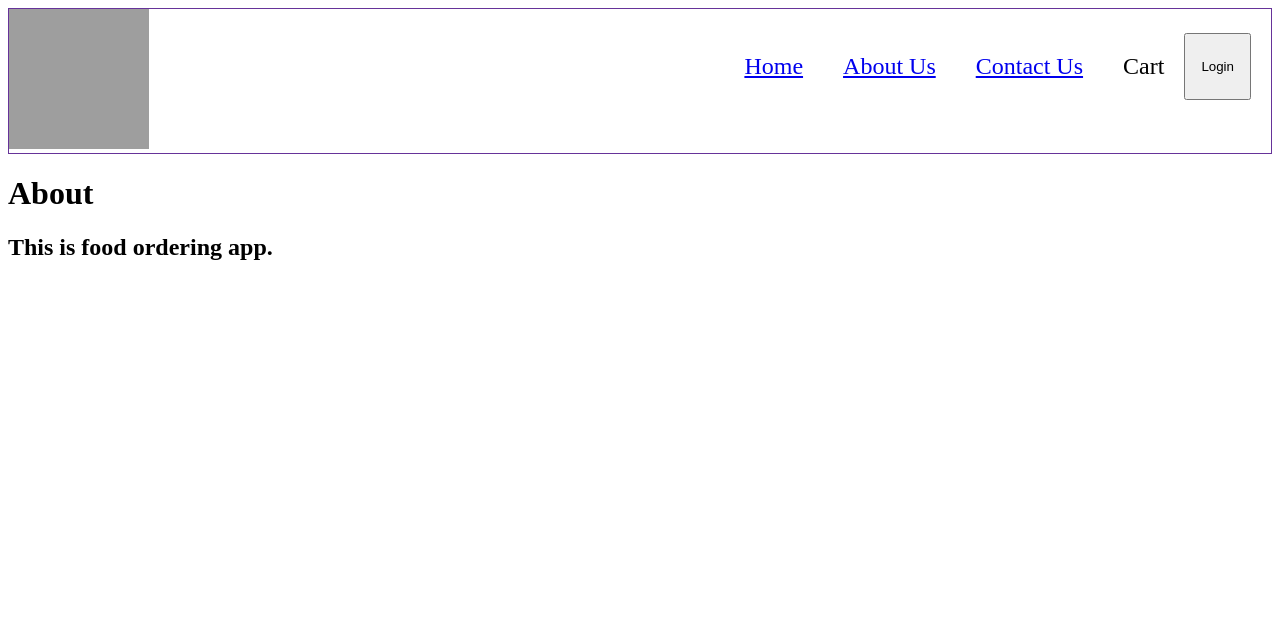
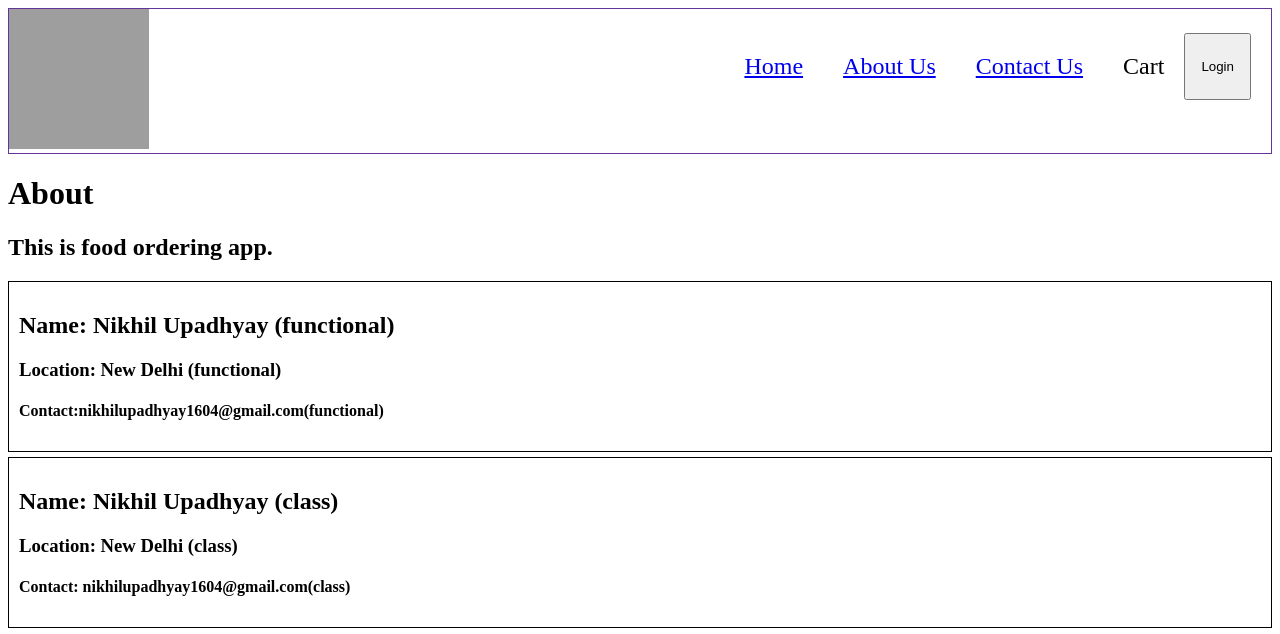
Before and after one commit to Nikhil1604-up/React_Course, a React (Vite) app: page /about in a window 1280 px wide. Shown: the top 634 px of the page. Built offline with nearby package versions, Linux system fonts and the light colour scheme; grey boxes are pictures that could not be loaded.

Commit message:
started with class based components

```diff
--- a/index.css
+++ b/index.css
@@ -86,3 +86,9 @@
 .filter{
     display: flex;
 }
+
+.user-card{
+    margin-bottom: 5px;
+    padding: 10px;
+    border: 1px solid black;
+}
--- a/src/Components/About.js
+++ b/src/Components/About.js
@@ -1,12 +1,23 @@
-import React from 'react'
-
+import React from "react";
+import User from "./User";
+import UserClass from "./UserClass";
 const About = () => {
   return (
     <div>
-        <h1>About </h1>
-        <h2>This is food ordering app.</h2>
+      <h1>About </h1>
+      <h2>This is food ordering app.</h2>
+      <User
+        name="Nikhil Upadhyay (functional)"
+        location="New Delhi (functional)"
+        contact="nikhilupadhyay1604@gmail.com(functional)"
+      />
+      <UserClass
+        name="Nikhil Upadhyay (class)"
+        location="New Delhi (class)"
+        contact="nikhilupadhyay1604@gmail.com(class)"
+      />
     </div>
-  )
-}
+  );
+};
 
-export default About
+export default About;
--- /dev/null
+++ b/src/Components/User.js
@@ -0,0 +1,12 @@
+const User = (props) => {
+  const { name, location, contact } = props;
+  return (
+    <div className="user-card">
+      <h2>Name: {name}</h2>
+      <h3>Location: {location}</h3>
+      <h4>Contact:{contact}</h4>
+    </div>
+  );
+};
+
+export default User;
--- /dev/null
+++ b/src/Components/UserClass.js
@@ -0,0 +1,20 @@
+import React from "react";
+
+class UserClass extends React.Component {
+  constructor(props) {
+    super(props);
+  }
+
+  render() {
+    const { name, location, contact } = this.props;
+    return (
+      <div className="user-card">
+        <h2>Name: {name}</h2>
+        <h3>Location: {location}</h3>
+        <h4>Contact: {contact}</h4>
+      </div>
+    );
+  }
+}
+
+export default UserClass;
```
Also changed, not shown: 1 other file (tests, documents, lock files or other folders).
